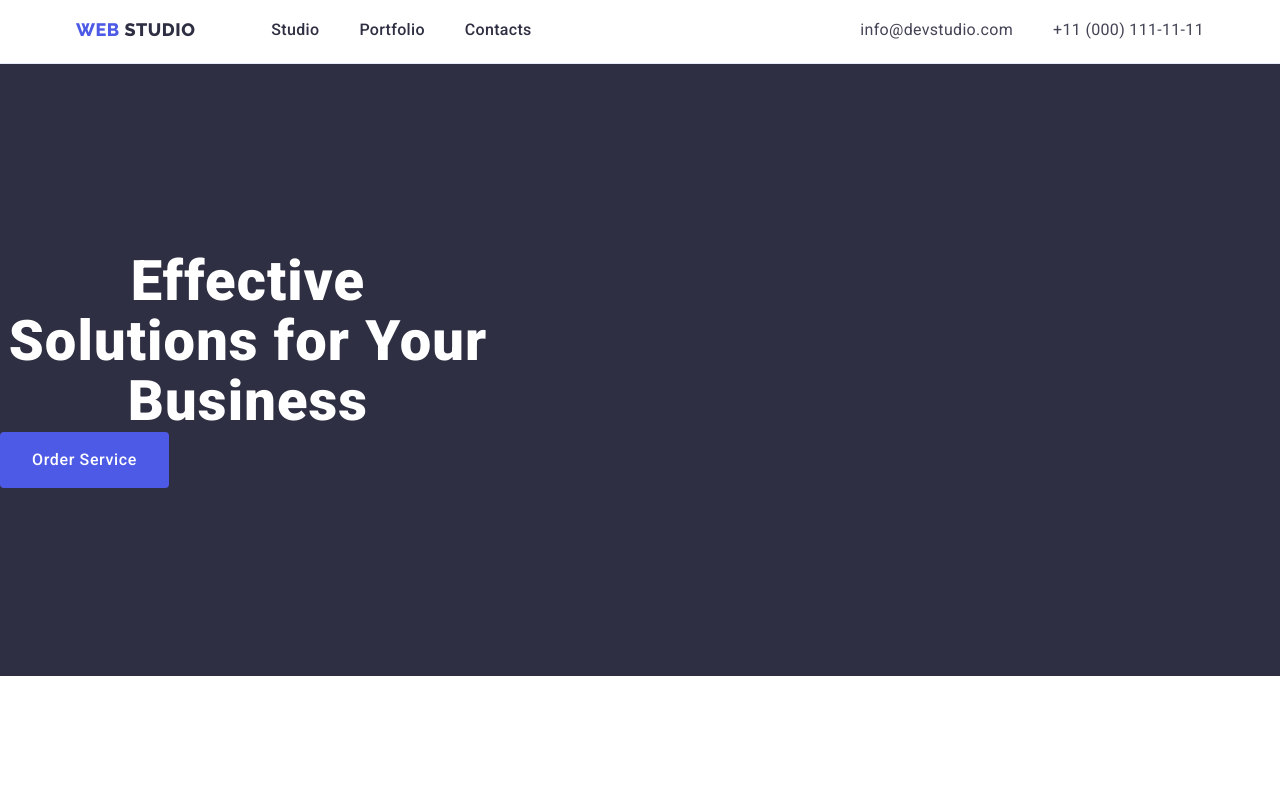
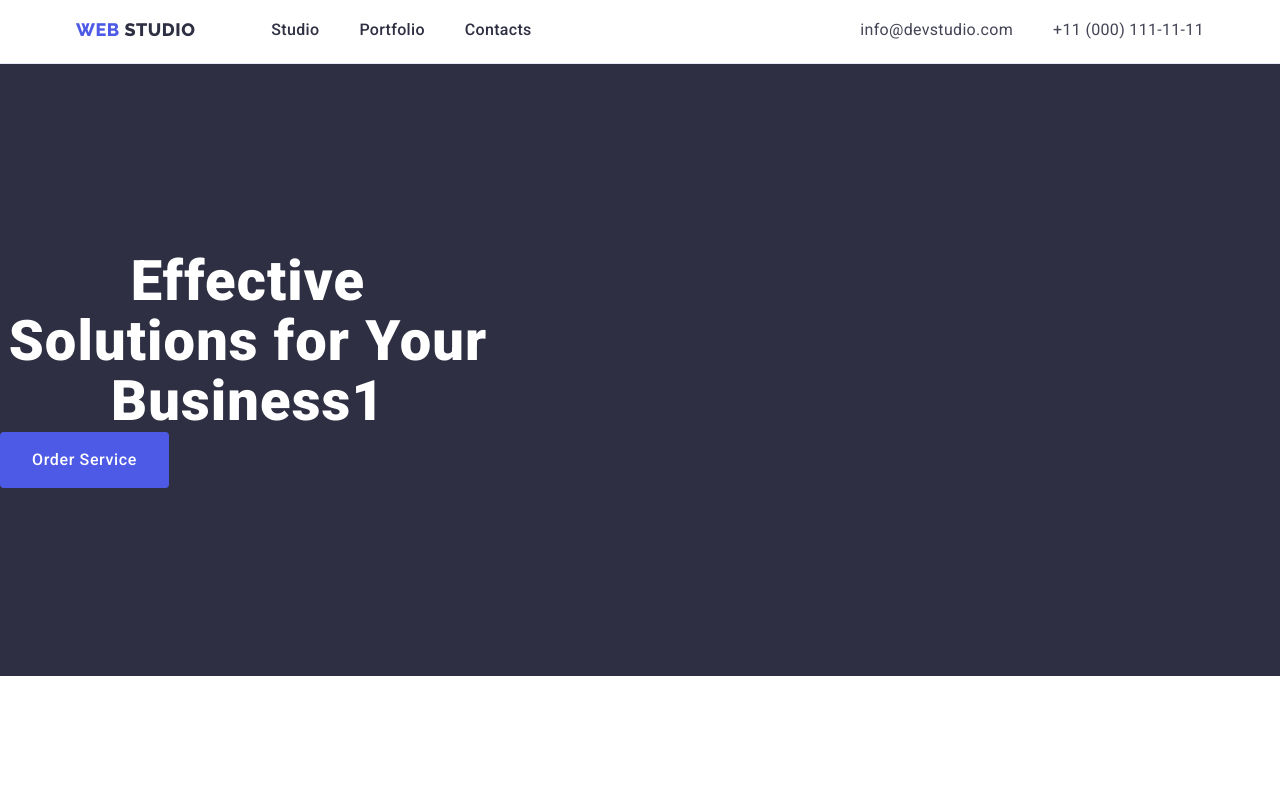
Before and after one commit to Debeluk/goit-markup-hw-03, a plain HTML site: page index.html in a window 1280 px wide. Shown: the top 793 px of the page. Drawn offline with nearby package versions, Linux system fonts and the light colour scheme.

Commit message:
10.1
10.1

```diff
--- a/index.html
+++ b/index.html
@@ -65,7 +65,7 @@
       <section class="hero hero-flex">
         <div class="hero-container container">
           <h1 class="hero solutions solutions-flex">
-            Effective Solutions for Your Business
+            Effective Solutions for Your Business1
           </h1>
           <button class="hero-button hero-button-flex" type="button">
             Order Service
```
